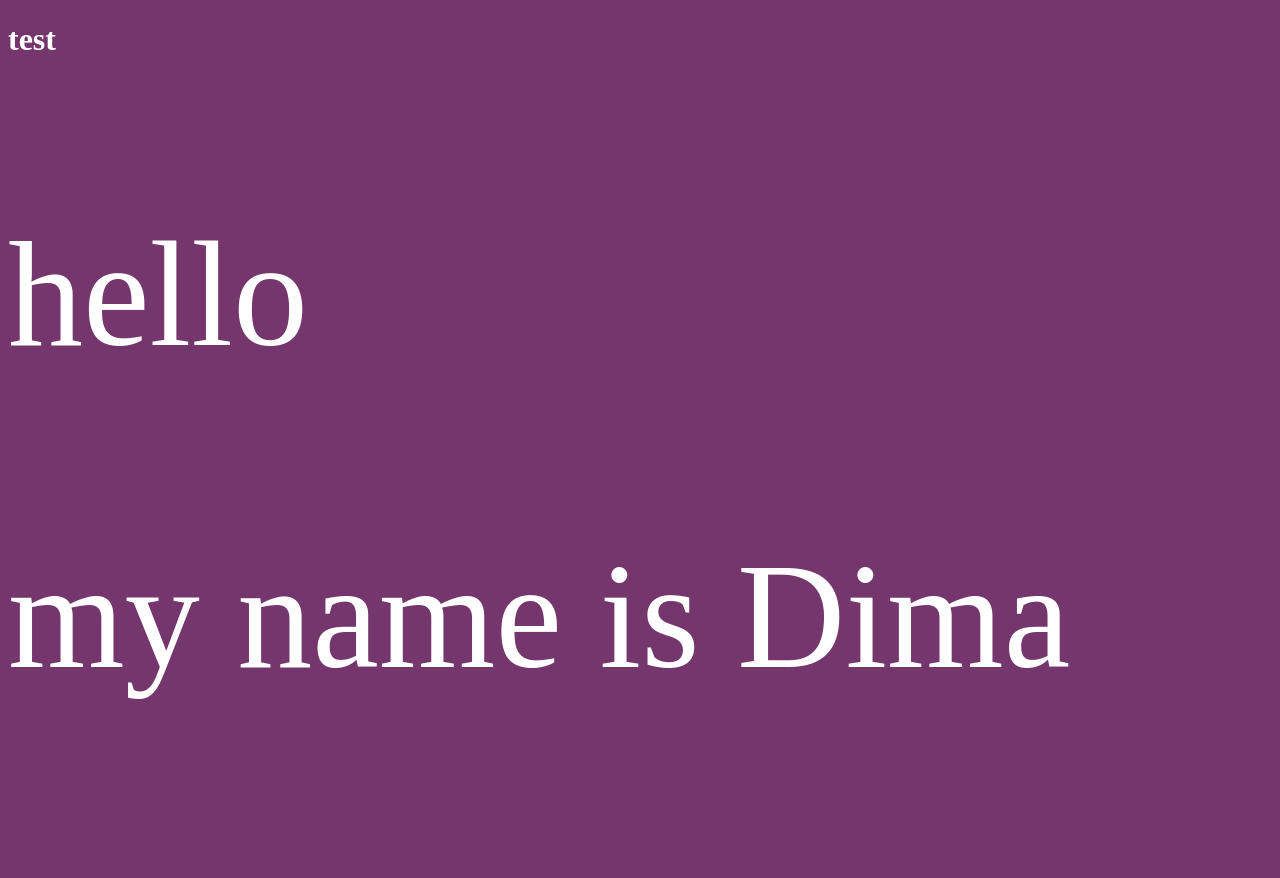
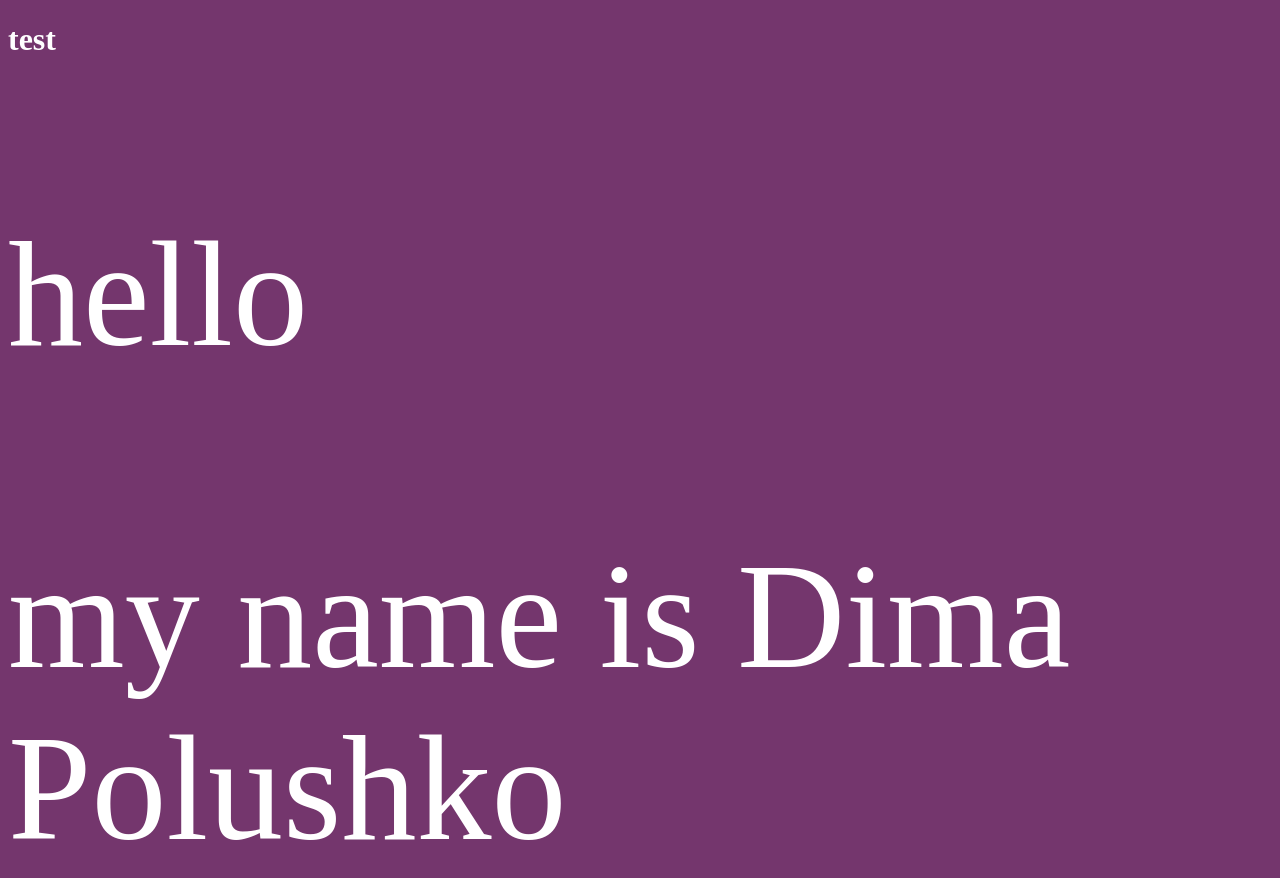
Before and after one commit to DmytroPolushko/ololo, a plain HTML site: page index.html in a window 1280 px wide. Before the commit the page ends 852 px from the top, so only its background shows below. Drawn offline with Linux system fonts and the light colour scheme.

Commit message:
second name

```diff
--- a/index.html
+++ b/index.html
@@ -12,7 +12,7 @@
 <body>
 	<h1>test</h1>
 	<p>hello</p>
-	<p>my name is Dima</p>
+	<p>my name is Dima Polushko</p>
 
 
 </body>
```
